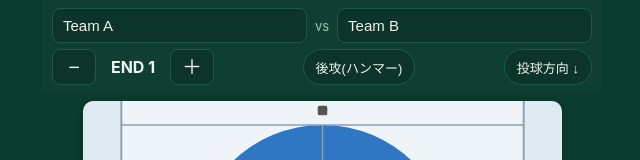
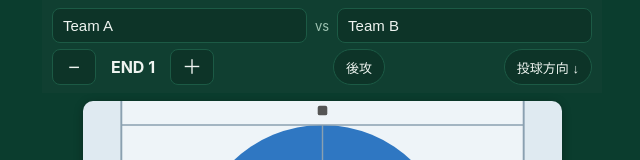
Before and after one commit to suezou6241-arch/curling-strategy-board, a React (Vite) app: page / in a window 1280 px wide. Shown: the top 160 px of the page, without its empty margins (318-958 px from the left). Built offline with nearby package versions, Linux system fonts and the light colour scheme.

Commit message:
先後攻ボタンのラベルを短縮(後攻(ハンマー)→後攻)

```diff
--- a/src/App.tsx
+++ b/src/App.tsx
@@ -228,7 +228,7 @@ export default function App() {
             </button>
           </div>
           <button className="chip" onClick={toggleHammer}>
-            {state.hammer === "own" ? "後攻(ハンマー)" : "先攻"}
+            {state.hammer === "own" ? "後攻" : "先攻"}
           </button>
           <button className="chip" onClick={flipDirection}>
             投球方向 {direction === "down" ? "↓" : "↑"}
```
